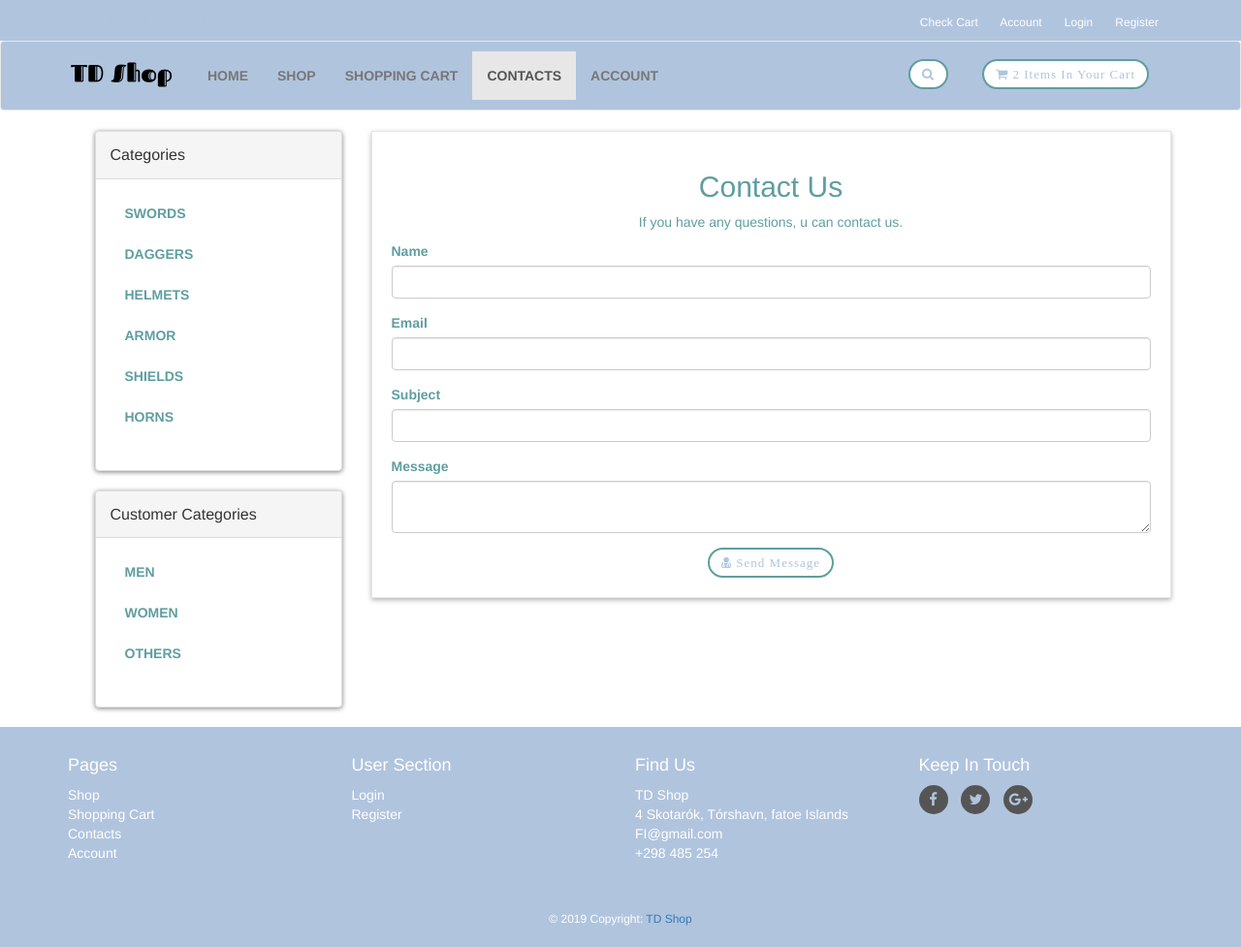
After one commit to DanyloTymets/Web_Market, a PHP site: page /contact.php in a window 1280 px wide. The commit adds this page. Shown: the whole page at 97% size. Run offline with PHP 8.4, Linux system fonts and the light colour scheme.

Commit message:
Added contact  and  registr pages

```diff
--- /dev/null
+++ b/contact.php
@@ -0,0 +1,165 @@
+<!DOCTYPE html>
+<html lang="en">
+<head>
+    <meta charset="UTF-8">
+    <meta name="viewport" content="width=device-width, initial-scale=1">
+    <title>TD Shop</title>
+    <link rel="stylesheet" href="styles/bootstrap-337.min.css">
+    <link rel="stylesheet" href="font-awsome/css/font-awesome.min.css">
+    <link rel="stylesheet" href="styles/style.css">
+</head>
+<body>
+   <div id="top">
+       <div class="container">
+           <div class="col-md-6 offer">
+               <a href="checkout.php">No Items In Your Cart | Total Price: $0 </a>
+           </div>
+           <div class="col-md-6">
+
+               <ul class="menu">
+
+                   <li>
+                       <a href="cart.php">Check Cart</a>
+                   </li>
+                   <li>
+                       <a href="checkout.php">Account</a>
+                   </li>
+                   <li>
+                       <a href="checkout.php">Login</a>
+                   </li>
+                   <li>
+                       <a href="register.php">Register</a>
+                   </li>
+               </ul>
+           </div>
+       </div>
+   </div>
+   <div id="navbar" class="navbar navbar-default">
+       <div class="container">
+           <div class="navbar-header">
+               <a href="index.php" class="navbar-brand home">
+                   <img src="images/Webshop-logo.png" alt="Webshop Logo" class="hidden-xs">
+                   <img src="images/Webshop-logo-mobile.png" alt="Webshop Logo Mobile" class="visible-xs">
+               </a>
+               <button class="navbar-toggle" data-toggle="collapse" data-target="#navigation">
+
+                   <span class="sr-only">Toggle Navigation</span>
+
+                   <i class="fa fa-align-justify"></i>
+               </button>
+               <button class="navbar-toggle" data-toggle="collapse" data-target="#search">
+                   <span class="sr-only">Toggle Search</span>
+                   <i class="fa fa-search"></i>
+               </button>
+           </div>
+
+           <div class="navbar-collapse collapse" id="navigation">
+               <div class="padding-nav">
+                   <ul class="nav navbar-nav left">
+                       <li>
+                           <a href="index.php">Home</a>
+                       </li>
+                       <li>
+                           <a href="shop.php">Shop</a>
+                       </li>
+                       <li>
+                           <a href="cart.php">Shopping Cart</a>
+                       </li>
+                       <li class="active">
+                           <a href="contact.php">Contacts</a>
+                       </li>
+                        <li>
+                           <a href="checkout.php">Account</a>
+                       </li>
+                   </ul>
+               </div>
+               <a href="cart.php" class="btn navbar-btn btn-primary right">
+                   <i class="fa fa-shopping-cart"></i>
+                   <span>2 Items In Your Cart</span>
+               </a>
+               <div class="navbar-collapse collapse right">
+                   <button class="btn btn-primary navbar-btn" type="button" data-toggle="collapse" data-target="#search">
+                       <span class="sr-only">Toggle Search</span>
+                       <i class="fa fa-search"></i>
+                   </button>
+               </div>
+
+               <div class="collapse clearfix" id="search">
+                   <form method="get" action="results.php" class="navbar-form">
+                       <div class="input-group">
+                           <input type="text" class="form-control" placeholder="Search" name="user_query" required>
+                           <span class="input-group-btn">
+                           <button type="submit" name="search" value="Search" class="btn btn-primary">
+                               <i class="fa fa-search"></i>
+                           </button>
+                           </span>
+                       </div>
+                   </form>
+               </div>
+           </div>
+       </div>
+
+   </div>
+
+   <div id="content">
+       <div class="container">
+           <div class="col-md-12">
+               <!--<ul class="breadcrumb">
+                   <li>
+                       <a href="index.php">Home</a>
+                   </li>
+                   <li>
+                       Shop
+                   </li>
+               </ul>  -->
+
+           </div>
+           <div class="col-md-3">
+      <?php
+      include("sidebar.php");
+      ?>
+           </div>
+           <div class="col-md-9">
+               <div class="box">
+                   <div class="box-header1">
+                       <center>
+                           <h2>Contact Us</h2>
+                           <p class="text-muted">
+                               If you have any questions, u can contact us.
+                           </p>
+                       </center>
+                       <form action="contact.php" method="post">
+                           <div class="form-group">
+                               <label>Name</label>
+                               <input type="text" class="form-control" name="name" required>
+                           </div>
+                           <div class="form-group">
+                               <label>Email</label>
+                               <input type="text" class="form-control" name="email" required>
+                           </div>
+                           <div class="form-group">
+                               <label>Subject</label>
+                               <input type="text" class="form-control" name="subject" required>
+                           </div>
+                           <div class="form-group">
+                               <label>Message</label>
+                               <textarea name="message" class="form-control"></textarea>
+                           </div>
+                           <div class="text-center">
+                               <button type="submit" name="submit" class="btn btn-primary">
+                               <i class="fa fa-user-md"></i> Send Message
+                               </button>
+                           </div>
+                       </form>
+                   </div>
+               </div>
+           </div>
+       </div>
+   </div>
+   <?php
+    include("footer.php");
+    ?>
+    <script src="js/jquery-331.min.js"></script>
+    <script src="js/bootstrap-337.min.js"></script>
+</body>
+</html>
--- a/details.php
+++ b/details.php
@@ -28,7 +28,7 @@
                        <a href="checkout.php">Login</a>
                    </li>
                    <li>
-                       <a href="customer_register.php">Register</a>
+                       <a href="register.php">Register</a>
                    </li>
                </ul>
            </div>
@@ -66,7 +66,7 @@
                            <a href="cart.php">Shopping Cart</a>
                        </li>
                        <li>
-                           <a href="contact.php">Contact Us</a>
+                           <a href="contact.php">Contacts</a>
                        </li>
                         <li>
                            <a href="checkout.php">Account</a>
@@ -75,7 +75,7 @@
                </div>
                <a href="cart.php" class="btn navbar-btn btn-primary right">
                    <i class="fa fa-shopping-cart"></i>
-                   <span>4 Items In Your Cart</span>
+                   <span> 2 Items In Your Cart</span>
                </a>
                <div class="navbar-collapse collapse right">
                    <button class="btn btn-primary navbar-btn" type="button" data-toggle="collapse" data-target="#search">
--- a/footer.php
+++ b/footer.php
@@ -15,7 +15,7 @@
                  <h4>User Section</h4>
                 <ul>
                     <li><a href="checkout.php">Login</a></li>
-                    <li><a href="customer_register.php">Register</a></li>
+                    <li><a href="register.php">Register</a></li>
                 </ul>
                 <hr class="hidden-md hidden-lg">
             </div>
--- a/index.php
+++ b/index.php
@@ -28,7 +28,7 @@
                        <a href="checkout.php">Login</a>
                    </li>
                    <li>
-                       <a href="customer_register.php">Register</a>
+                       <a href="register.php">Register</a>
                    </li>
                </ul>
            </div>
@@ -66,7 +66,7 @@
                            <a href="cart.php">Shopping Cart</a>
                        </li>
                        <li>
-                           <a href="contact.php">Contact Us</a>
+                           <a href="contact.php">Contacts</a>
                        </li>
                         <li>
                            <a href="checkout.php">Account</a>
@@ -75,7 +75,7 @@
                </div>
                <a href="cart.php" class="btn navbar-btn btn-primary right">
                    <i class="fa fa-shopping-cart"></i>
-                   <span>4 Items In Your Cart</span>
+                   <span>2 Items In Your Cart</span>
                </a>
                <div class="navbar-collapse collapse right">
                    <button class="btn btn-primary navbar-btn" type="button" data-toggle="collapse" data-target="#search">
--- a/shop.php
+++ b/shop.php
@@ -28,7 +28,7 @@
                        <a href="checkout.php">Login</a>
                    </li>
                    <li>
-                       <a href="customer_register.php">Register</a>
+                       <a href="register.php">Register</a>
                    </li>
                </ul>
            </div>
@@ -66,7 +66,7 @@
                            <a href="cart.php">Shopping Cart</a>
                        </li>
                        <li>
-                           <a href="contact.php">Contact Us</a>
+                           <a href="contact.php">Contacts</a>
                        </li>
                         <li>
                            <a href="checkout.php">Account</a>
@@ -75,7 +75,7 @@
                </div>
                <a href="cart.php" class="btn navbar-btn btn-primary right">
                    <i class="fa fa-shopping-cart"></i>
-                   <span>4 Items In Your Cart</span>
+                   <span>2 Items In Your Cart</span>
                </a>
                <div class="navbar-collapse collapse right">
                    <button class="btn btn-primary navbar-btn" type="button" data-toggle="collapse" data-target="#search">
--- a/styles/style.css
+++ b/styles/style.css
@@ -364,13 +364,22 @@
     clear: both;
 }
 .box .box-header{
-    background-color: #f7f7f7;
+    background-color: #ffffff;
     margin: -20px -20px 20px;
     padding: 20px;
     border-top: 1px solid #eeeeee;
     color: #5F9EA0;
 }
+.box .box-header h2{
+     color: #5F9EA0;
+}
+.form-group{
+     color: #5F9EA0;
+}
 .box .text-muted{
+    color: #5F9EA0;
+}
+.box h2{
     color: #5F9EA0;
 }
 #content #order-summary table{
```
Also changed, not shown: cart.php (+5 -5 lines), register.php (added, +174 -0 lines).
